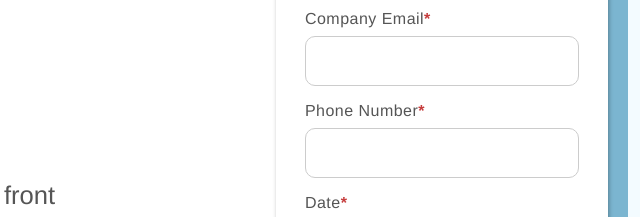
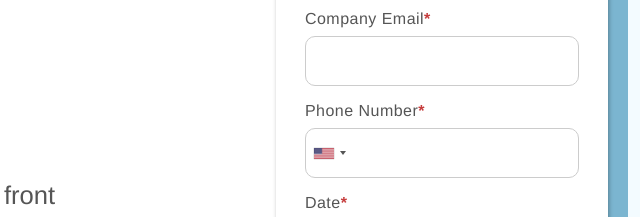
Before and after one commit to TheBoyPro/landing-page-project, a plain HTML site: page index.html in a window 1280 px wide. Shown: the part 1400-1617 px from the top of the page, 503-1143 px from the left. Drawn offline with Linux system fonts and the light colour scheme.

Commit message:
index.html

```diff
--- a/index.html
+++ b/index.html
@@ -550,6 +550,6 @@
       </div>
     </footer>
     <script src="./build/js/intlTelInput.js"></script>
-    <script src="./main.js"></script>
+    <script src="./index.js"></script>
   </body>
 </html>
```
